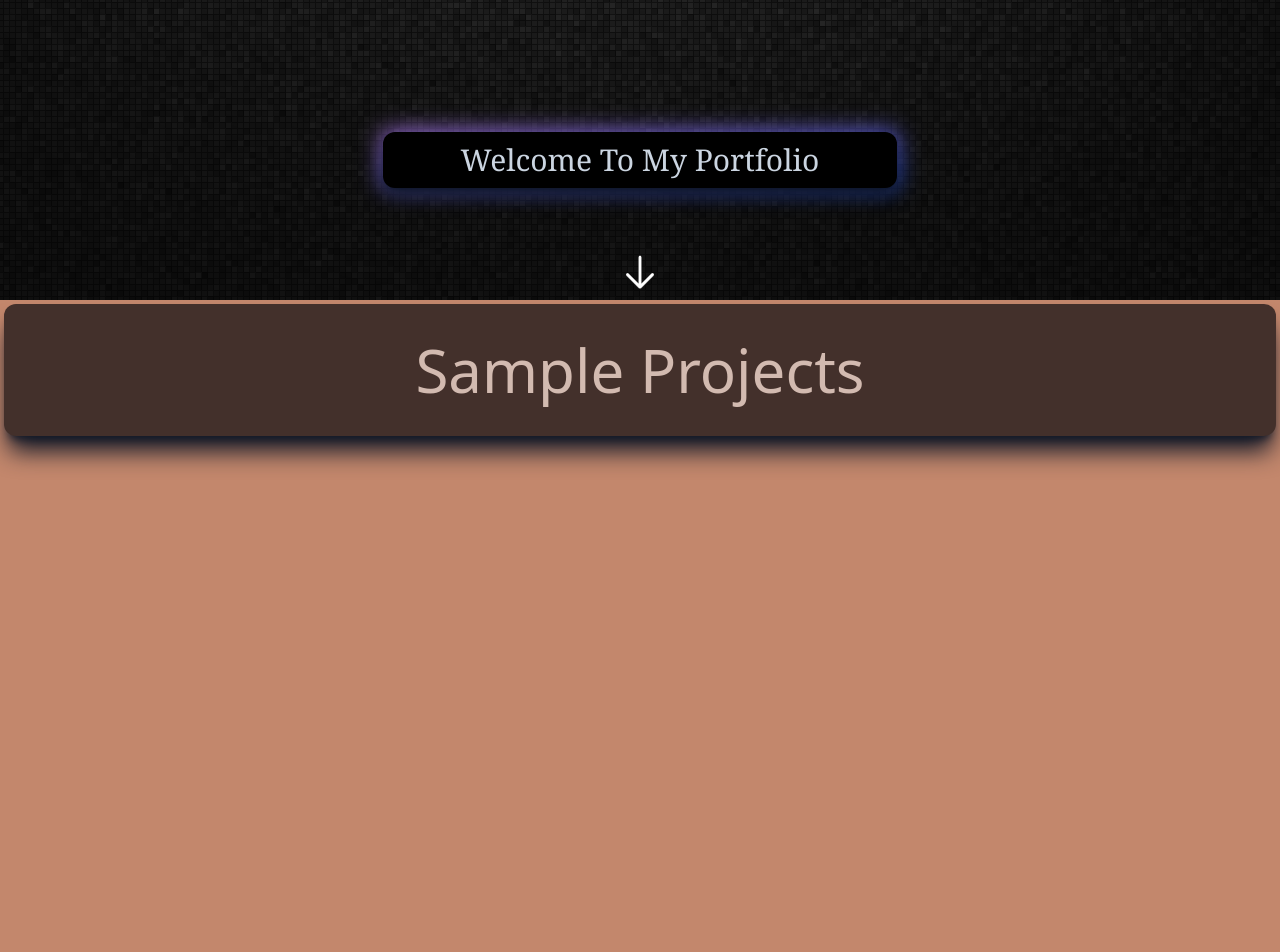
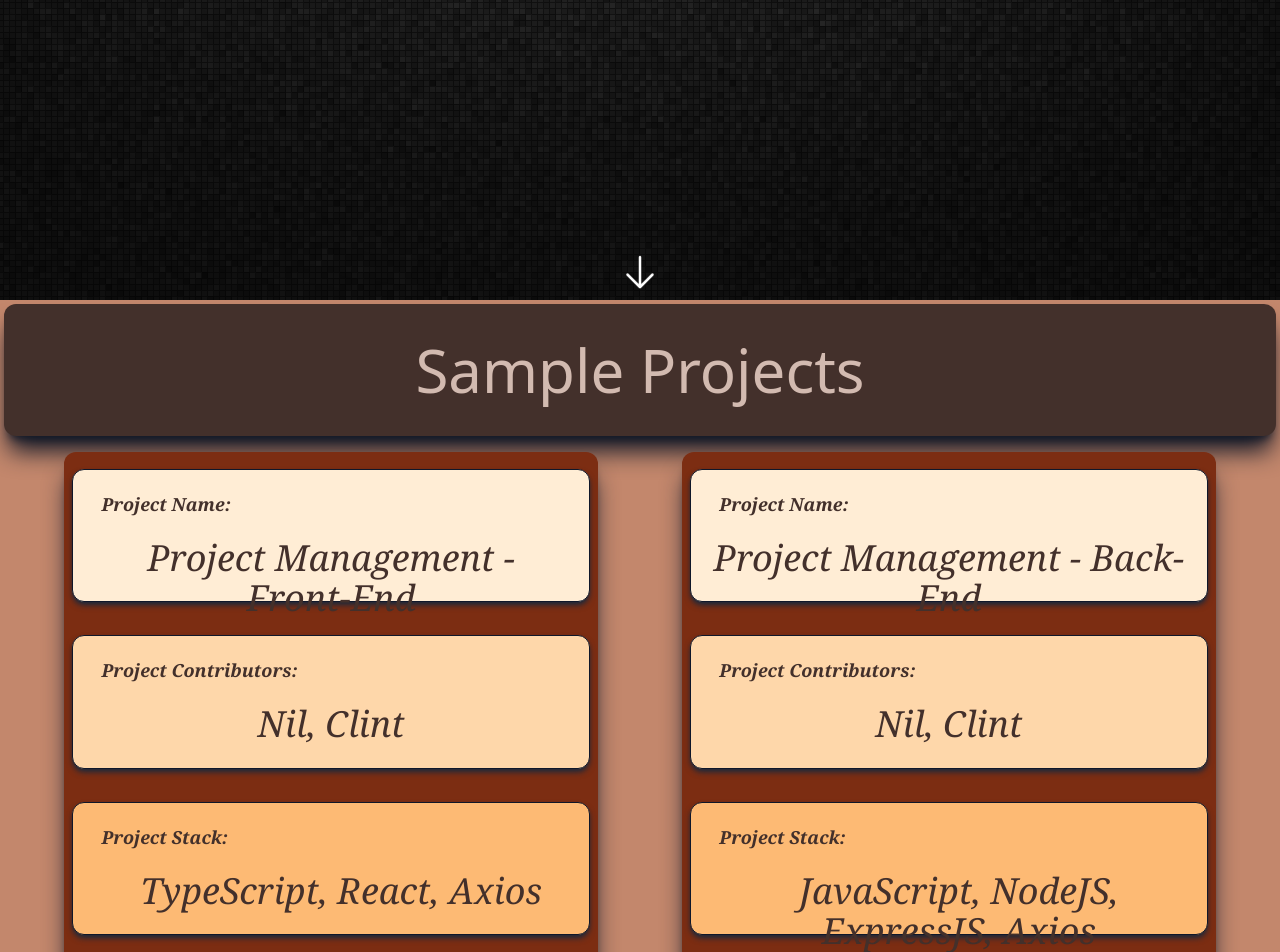
Before and after one commit to NilK15/NilK15.github.io, a React (Create React App) app: page / in a window 1280 px wide. Shown: the part 500-1452 px from the top of the page. Built offline with nearby package versions, Linux system fonts and the light colour scheme; no server answers.

Commit message:
made this repo from the gitfeatures branch of projectmanagement-frontend and removed/cleaned some files

```diff
--- a/src/pages/Dashboard.tsx
+++ b/src/pages/Dashboard.tsx
@@ -24,43 +24,40 @@ const sampleProject2: IProject = {
     projectStack: "JavaScript, NodeJS, ExpressJS, Axios",
     description: "Presentable UI to see an overview for projects as well as direct links to them"
 }
+
 let projectArray: IProject[] = [];
 projectArray.push(sampleProject)
 projectArray.push(sampleProject2)
-
-let array:any[] = [];
-
-
 
 const Dashboard = () => {
 	const [data, setData] = useState([]);
 	const [loaded, setLoaded] = useState(false);
 	const [error, setError] = useState("");
 
-	const getProjectsOnLoad = async () => {
+	// const getProjectsOnLoad = async () => {
 
-		try {
-			const {data: response} = await axios.get('api/projects');
-			response.forEach(project => {
-				projectArray.push(project);
-			});
-			setData(projectArray)
-		} catch (error) {
-			console.log(error)
-		}
-	}
+	// 	try {
+	// 		const {data: response} = await axios.get('api/projects');
+	// 		response.forEach(project => {
+	// 			projectArray.push(project);
+	// 		});
+	// 		setData(projectArray)
+	// 	} catch (error) {
+	// 		console.log(error)
+	// 	}
+	// }
 
-	useEffect(()=>{
+	// useEffect(()=>{
 
-	// Loads the projects from SQL lite using Axios GET call to projectArray
-	getProjectsOnLoad();
+	// // Loads the projects from SQL lite using Axios GET call to projectArray
+	// getProjectsOnLoad();
 
-	},[projectArray])
+	// },[projectArray])
 
 	return (
 		<div className='DashboardContainer flex h-screen'>
 			<div className=' flex flex-wrap w-full justify-evenly h-5/6 gap-5'>
-			{ data.map((item,index)=> {return ProjectCard(item)})}
+			{ projectArray.map((item,index)=> {return ProjectCard(item)})}
 			</div>
 		</div>
 	);
--- a/src/pages/Profile.tsx
+++ b/src/pages/Profile.tsx
@@ -18,16 +18,16 @@ const Profile = () => {
                         <path strokeLinecap="round" strokeLinejoin="round" d="M19.5 13.5L12 21m0 0l-7.5-7.5M12 21V3" />
                 </svg>
 
-                <div className="HoverGroupContainer group mt-72">
+                {/* <div className="HoverGroupContainer group mt-72">
                     <div className="HiBackground absolute h-14 w-full blur-md group-hover:blur-2xl duration-500 bg-gradient-to-br from-purple-400 to-blue-700 justify-center items-center">
                     </div>
                     <div className=" Hi h-14 flex shadow-lg shadow-slate-900 font-serif text-xl rounded-xl divide-x divide-gray-600 justify-center items-center relative bg-black text-slate-300 text-center ">
-                        <p className="p-3 text-3xl"> Welcome To My Portfolio </p>
+                        <p className="p-3 text-3xl"> Software Developer  </p>
                     </div>
                 </div>
                 <svg xmlns="http://www.w3.org/2000/svg" fill="none" viewBox="0 0 24 24" strokeWidth={1.5} stroke="currentColor" className=" self-center animate-bounce text-white w-10 h-10 absolute bottom-0">
                         <path strokeLinecap="round" strokeLinejoin="round" d="M19.5 13.5L12 21m0 0l-7.5-7.5M12 21V3" />
-                </svg>
+                </svg> */}
             </div>
         </div>
 
```
